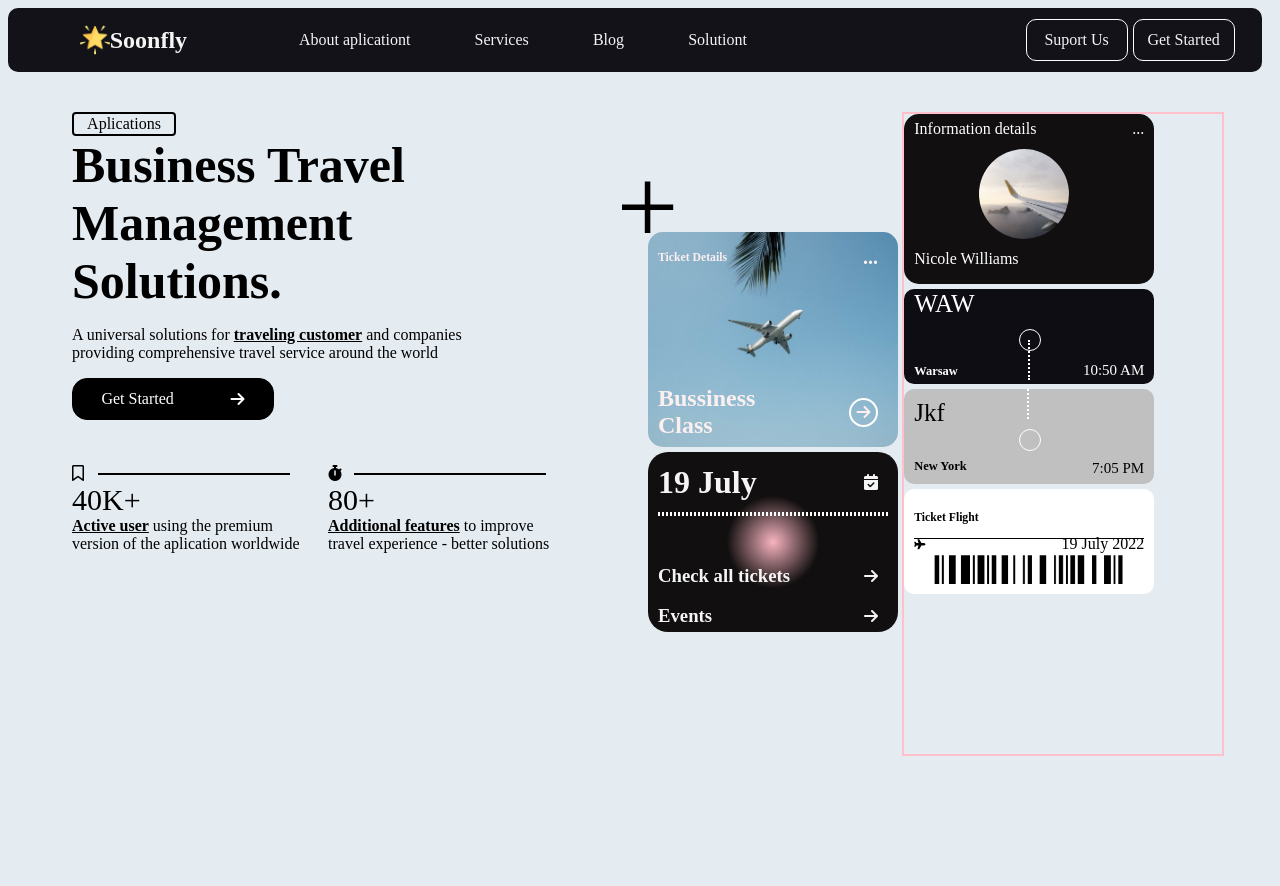
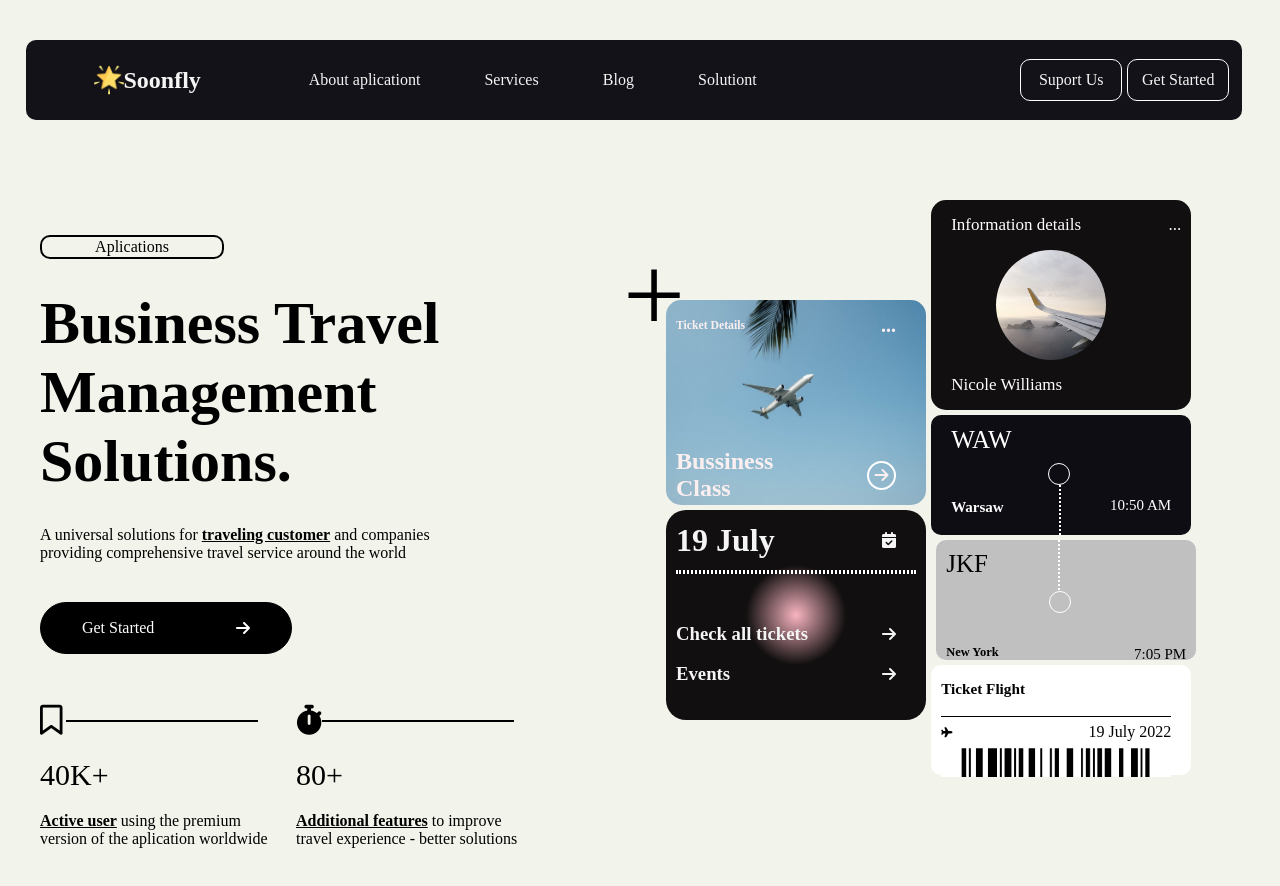
Before and after one commit to ALcitya/Repo_Alif, a plain HTML site: page soonfly/public/index.html in a window 1280 px wide. Before the commit the page ends 800 px from the top, so only its background shows below. Drawn offline with Linux system fonts and the light colour scheme; a script that the page names is missing.

Commit message:
mengatur warna dan ukuran sesuai website asli

```diff
--- a/soonfly/public/index.html
+++ b/soonfly/public/index.html
@@ -113,12 +113,13 @@
                         <div class="lingkaran"></div>
                     </div>
                     <div class="bawah">
+                        <div class="garis2"></div>
                         <h5>Warsaw</h5>
                         <div class="jam">10:50 AM</div>
                     </div>
                 </div>
                 <div class="jkf">
-                    <div class="title">Jkf</div>
+                    <div class="title">JKF</div>
                     <div class="lingkaran"></div>
                     <div class="titik-titik"></div>
                     <div class="bawah">
--- a/soonfly/src/css/style.css
+++ b/soonfly/src/css/style.css
@@ -4,11 +4,12 @@ html{
     box-sizing: border-box;
 }
 body{
-    background-color: rgb(228, 235, 241);
+    background-color: #f2f3ea;
+    position: relative;
 }
 nav{
-    width: 98vw;
-    height: 8vh;
+    width: 95vw;
+    height: 10vh;
     background-color: rgb(18, 18, 24);
     color:whitesmoke;
     display: flex;
@@ -16,6 +17,10 @@ nav{
     justify-content: space-between;
     border-radius: 10px;
     font-size: medium;
+    position: fixed;
+    top:5vh;
+    left: 2vw;
+    z-index: 99;
 }
 .judul{
     width: 20vw;
@@ -63,45 +68,53 @@ nav{
 main{
     width: 90vw;
     height: 75vh;
-    margin:5vh 5vw;
+    margin-top:25vh;
+    margin-left: 2.5vw;
+    margin-right: 2.5vw;
     display: flex;
+    margin-bottom: 20vh;
 }
 .aplikasi{
     height:20px;
-    width:100px;
+    width:180px;
     border: 2px solid black;
-    border-radius: 4px;
+    border-radius: 10px;
     display: flex;
     justify-content: center;
     align-items:center;
     font-weight: 500;
+    margin-bottom: 30px;
 }
 .header1 {
-    font-size: 50px;
-    width:30vw;
+    font-size: 60px;
+    width:35vw;
     font-weight: 700;
     text-transform: capitalize;
 }
 .text{
     width: 45vw;
+    margin-top: 35px;
 }
 .text p{
     width:35vw;
     color: black;
+    margin-top:30px;
 }
 .get_started{
-    width: 200px;
-    height:40px;
+    width: 250px;
+    height:50px;
     border: 1px solid black;
-    border-radius: 15px;
+    border-radius: 30px;
     display: flex;
     align-items: center;
     justify-content: space-around;
     background-color: black;
     color: white;
-    margin-bottom: 45px;
+    margin-top: 40px;
+    margin-bottom: 20px;
 }
 .status{
+    margin-top: 50px;
     width:50vw;
     height: 20vh;
     display: flex;
@@ -116,6 +129,9 @@ main{
     align-items: center;
     justify-content: space-between;
 }
+.icon{
+    font-size: 30px;
+}
 .garis{
     border-top:2px solid black;
     display: flex;
@@ -124,6 +140,8 @@ main{
 }
 .angka{
     font-size: 30px;
+    margin-top: 20px;
+    margin-bottom: 20px;
 }
 .keterangan{
     width: 18vw;
@@ -140,28 +158,29 @@ a{
     position: relative;
 }
 .gambar-kiri{
-    width: 20vw;
-    height: 80vh;
+    width: 20%;
+    height: 80%;
+    margin-left: 50px;
 }
 .tambah{
     font-size: 110px;
     top: 4vh;
-    left: -3vw;
+    left: 0vw;
     color: black;
     position: absolute;
 }
 .pesawat{
     background-image: url(../../resource/img/pesiwit.jpg);
     background-size: cover;
-    width: 18vw;
-    height: 25vh;
+    width: 240px;
+    height: 190px;
     border-radius: 15px;
     display: flex;
     flex-direction: column;
     justify-content: space-between;
     color: rgb(252, 239, 239);
     padding: 5px 10px 10px 10px;
-    margin-top: 15vh;
+    margin-top: 100px;
 }
 .head{
     display: flex;
@@ -171,13 +190,9 @@ a{
     height: 40px;
     font-size: 10px;
 }
-.info{
-    font-weight: 900;
-    font-size: 20px;
-}
 .foot{
     width: 220px;
-    height: 50px;
+    height: 40px;
     display: flex;
     align-items: center;
     justify-content: space-between;
@@ -197,8 +212,8 @@ a{
 .calender{
     margin-top: 5px;
     color: whitesmoke;
-    width: 18vw;
-    height: 160px;
+    width: 240px;
+    height: 190px;
     padding: 10px;
     border-radius: 20px;
     background: #f8b4c0;
@@ -214,6 +229,10 @@ a{
     width: 220px;
     height: 40px;
 }
+.info{
+    font-weight: 900;
+    font-size: 20px;
+}
 .titik{
     border: 2px dotted white;
     margin-top: 10px;
@@ -222,42 +241,53 @@ a{
     margin-top: 40px;
 }
 .gambar-kanan{
-    width: 25vw;
-    height: 80vh;
-    border: 2px solid pink;
-    margin-left: 0vw;
+    width: 25%;
+    height: 80%;
+    margin-left: 150px;
 }
 .sayap{
-    width: 230px;
-    height: 150px;
+    width: 240px;
+    height: 190px;
     border-radius: 15px;
     background-color: #110f0f;
     color: white;
     padding: 10px;
+    display: flex;
+    flex-direction: column;
+    justify-content: space-between;
 }
 .atas, .nama{
     width: 230px;
     height: 10px;
+    font-size: 17px;
     display: flex;
     align-items: center;
     justify-content: space-between;
+    margin-left: 10px;
+    margin-right: 10px;
+}
+.atas{
+    margin-top: 10px;
+}
+.nama{
+    margin-bottom:10px;
 }
 .pic{
     width: 220px;
-    height: 120px;
+    height: 200px;
     display: flex;
     align-items: center;
     justify-content: center;
 }
 .pic img{
-    width: 90px;
-    height: 90px;
+    width: 110px;
+    height: 110px;
     border-radius: 50%;
 }
 .waw{
     margin-top: 5px;
-    width: 230px;
-    height: 75px;
+    width: 240px;
+    height: 100px;
     background-color: #0e0d13;
     color: white;
     border-radius: 10px;
@@ -273,21 +303,29 @@ a{
     border: 1px solid white;
     border-radius: 50%;
     position: absolute;
-    left: 9vw;
-    top: 5vh;
+    left: 45%;
+    top: 40%;
 }
 .waw .bawah{
-    margin-top: 10px;
+    margin:0px 10px 0px 10px;
     display: flex;
     align-items: center;
     justify-content: space-between;
     font-size:15px ;
 }
+.waw .bawah .garis2{
+    border-right:2px dotted white;
+    height: 50px;
+    position: absolute;
+    left: 49%;
+    bottom: 0;
+    z-index: 99;
+}
 .waw .bawah h5{
-    border-right:2px dotted white;
-    width: 120px;
-    height: 40px;
+    width: 110px;
+    height: 50px;
     line-height: 5;
+    font-size: 15px;
 }
 .bawah .jam{
     width: 120px;
@@ -296,9 +334,9 @@ a{
     text-align: right;
 }
 .jkf{
-    margin-top: 5px;
-    width: 230px;
-    height: 75px;
+    margin: 5px;
+    width: 240px;
+    height: 100px;
     padding: 10px;
     background-color: silver;
     border-radius: 10px;
@@ -310,16 +348,15 @@ a{
     height: 20px;
     border: 1px solid white;
     border-radius: 50%;
-    position: absolute;
-    left: 9vw;
-    top: 5vh;
+    margin-left: 43%;
+    margin-top: 13px;
 }
 .jkf .titik-titik{
     border-right:2px dotted white;
-    height: 30px;
+    height: 50px;
     position: absolute;
-    left: 9.6vw;
-    top: 0;
+    left: 122px;
+    top: 0px;
 }
 .jkf .bawah{
     display: flex;
@@ -335,8 +372,8 @@ a{
 }
 .barcode{
     margin-top: 5px;
-    height: 85px;
-    width: 230px;
+    height: 90px;
+    width: 240px;
     border-radius: 10px;
     background-color: white;
     bottom: 5px;
@@ -344,13 +381,14 @@ a{
     padding: 10px;
 }
 .barcode .flight{
-    font-size: 10px;
+    font-size: 13px;
+    margin-top: -10px;
 }
 .barcode .titik2{
     border-bottom:1px solid black;
     height: 3px;
     width: 230px;
-    top: 35px;
+    margin-top: 10px;
     left: 10px;
 }
 .barcode .tengah{
@@ -359,6 +397,8 @@ a{
     display: flex;
     justify-content: space-between;
     align-items: center;
+    margin-bottom: 10px;
+    margin-top: 10px;
 }
 .tengah i{
     font-size: 10px;
```
Also changed, not shown: bugatti/src/css/style.css (+5 -5 lines).
